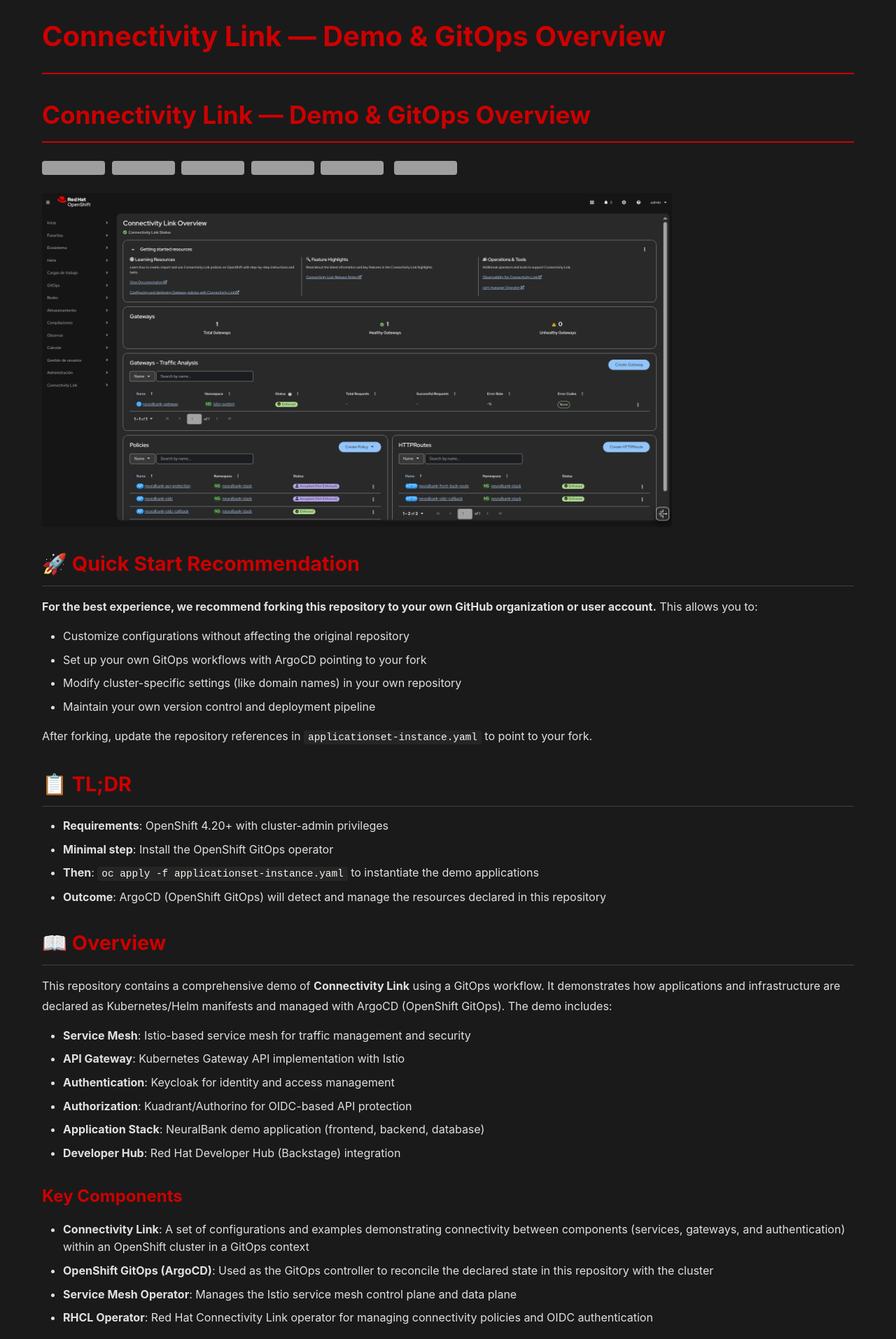
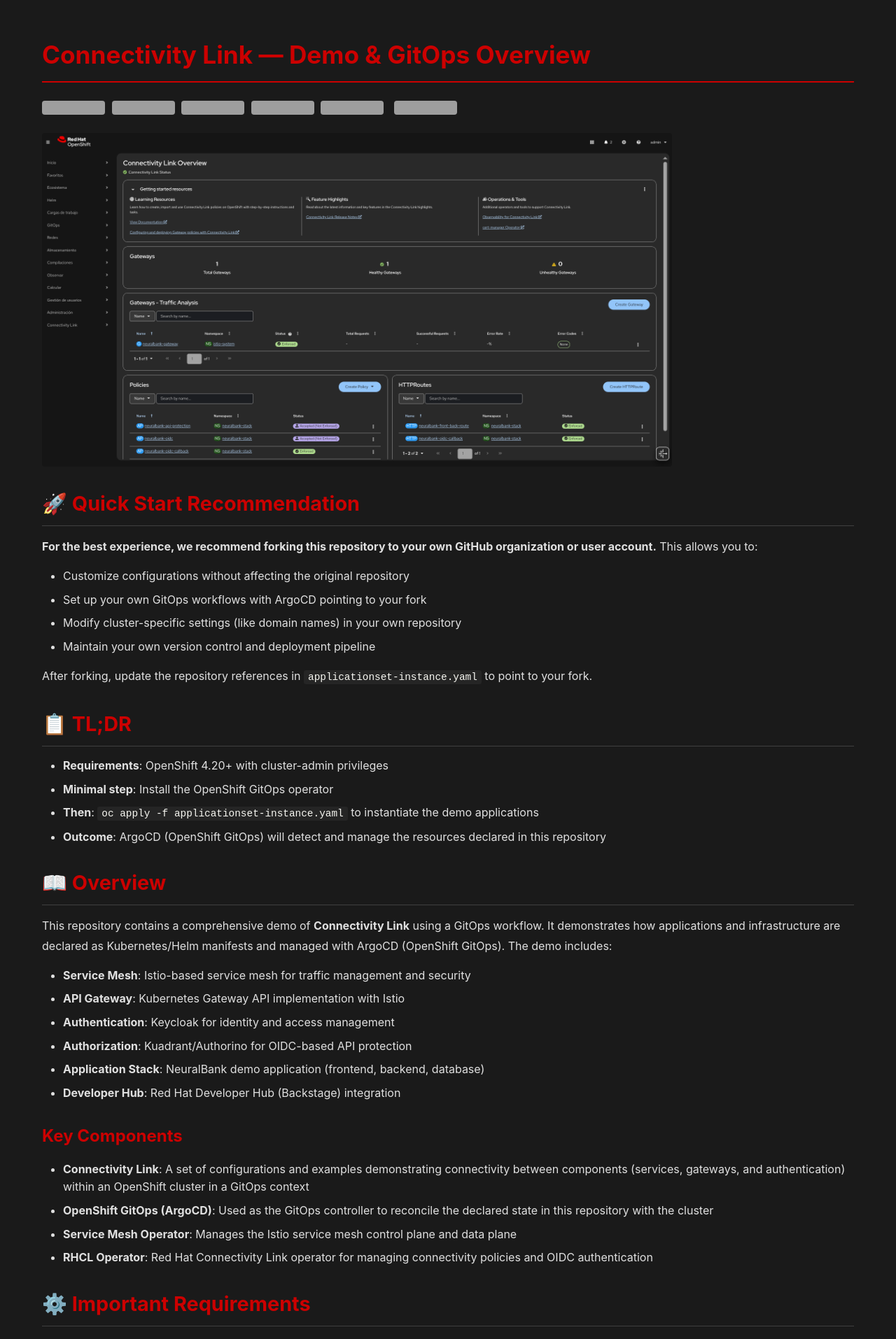
Before and after one commit to maximilianoPizarro/connectivity-link, a Jekyll site: the page built from docs/index.md, in a window 1280 px wide. Shown: the top 1914 px of the page at 70% size. Built offline with Jekyll 4.4.1, drawn with Linux system fonts in a browser that asks for light colours; grey boxes are pictures that could not be loaded.

Commit message:
github page

```diff
--- a/docs/_config.yml
+++ b/docs/_config.yml
@@ -1,15 +1,17 @@
 # Site Settings
 title: "Connectivity Link — Demo & GitOps Overview"
 description: "A comprehensive demo of Connectivity Link using a GitOps workflow"
-url: "" # Leave empty for local development
-baseurl: "" # Leave empty for root
+url: "https://maximilianopizarro.github.io"
+baseurl: "/connectivity-link"
 
 # Build Settings
 markdown: kramdown
 highlighter: rouge
+# GitHub Pages supports these plugins by default
 plugins:
   - jekyll-feed
   - jekyll-sitemap
+# If plugins don't work, remove them and use only built-in Jekyll features
 
 # Theme Settings
 theme: null
--- a/docs/_layouts/default.html
+++ b/docs/_layouts/default.html
@@ -7,21 +7,62 @@
     <meta name="description" content="{{ page.description | default: site.description }}">
 
     <!-- Favicon -->
-    <link rel="icon" href="{{ '/favicon.ico' | relative_url }}" type="image/x-icon">
-    <link rel="shortcut icon" href="{{ '/favicon.ico' | relative_url }}" type="image/x-icon">
+    <link rel="icon" href="{{ site.baseurl }}/favicon.ico" type="image/x-icon">
+    <link rel="shortcut icon" href="{{ site.baseurl }}/favicon.ico" type="image/x-icon">
 
     <!-- Styles -->
-    <link rel="stylesheet" href="{{ '/assets/css/main.css' | relative_url }}">
+    <link rel="stylesheet" href="{{ site.baseurl }}/assets/css/main.css">
+    <style>
+        /* Fallback and critical styles */
+        body {
+            background-color: #1a1a1a;
+            color: #e0e0e0;
+            font-family: -apple-system, BlinkMacSystemFont, "Segoe UI", Roboto, "Helvetica Neue", Arial, sans-serif;
+            line-height: 1.6;
+            margin: 0;
+            padding: 0;
+        }
+        .container {
+            max-width: 1200px;
+            margin: 0 auto;
+            padding: 20px;
+        }
+        .content {
+            text-align: left;
+        }
+        .content h1, .content h2, .content h3, .content h4, .content h5, .content h6 {
+            color: #CC0000;
+            margin-top: 30px;
+            margin-bottom: 15px;
+        }
+        .content h1 {
+            font-size: 2.2em;
+            border-bottom: 2px solid #CC0000;
+            padding-bottom: 10px;
+        }
+        .content a {
+            color: #ff4444;
+            text-decoration: none;
+        }
+        .content a:hover {
+            color: #ff6666;
+        }
+        .site-footer {
+            margin-top: 50px;
+            padding-top: 20px;
+            border-top: 1px solid #404040;
+            color: #a0a0a0;
+            font-size: 0.9em;
+        }
+    </style>
 
     <!-- Feed -->
+    {% if site.plugins contains 'jekyll-feed' %}
     {% feed_meta %}
+    {% endif %}
 </head>
 <body>
     <div class="container">
-        <header class="site-header">
-            <h1 class="site-title">{{ site.title }}</h1>
-        </header>
-
         <main class="content">
             {{ content }}
         </main>
--- a/docs/assets/css/main.css
+++ b/docs/assets/css/main.css
@@ -37,20 +37,7 @@ body {
     padding: 20px;
 }
 
-/* Header */
-.site-header {
-    border-bottom: 2px solid var(--rh-red);
-    padding-bottom: 20px;
-    margin-bottom: 30px;
-}
-
-.site-title {
-    color: var(--rh-red);
-    font-size: 2.5em;
-    font-weight: bold;
-    text-align: left;
-    margin: 0;
-}
+/* Header - Removed, title is now in content */
 
 /* Content - Left Aligned */
 .content {
--- a/docs/index.md
+++ b/docs/index.md
@@ -15,7 +15,7 @@ title: Connectivity Link — Demo & GitOps Overview
 </p>
 
 <div align="center">
-  <img src="{{ '/rhcl-overview.png' | relative_url }}" width="900"/>
+  <img src="{{ site.baseurl }}/rhcl-overview.png" width="900"/>
 </div>
 
 ## 🚀 Quick Start Recommendation
@@ -97,7 +97,7 @@ If you prefer to update manually, search and replace `apps.cluster-lv5jx.lv5jx.s
 
 
 <div align="center">
-  <img src="{{ '/replace-guid.png' | relative_url }}" width="900"/>
+  <img src="{{ site.baseurl }}/replace-guid.png" width="900"/>
 </div>
 
 
@@ -116,7 +116,7 @@ Or check your cluster's console URL - it typically follows the pattern: `console
 ### Step 1: Install OpenShift GitOps Operator
 
 <div align="center">
-  <img src="{{ '/gitops.png' | relative_url }}" width="900"/>
+  <img src="{{ site.baseurl }}/gitops.png" width="900"/>
 </div>
 
 Install the OpenShift GitOps Operator (via OperatorHub in the OpenShift console or via OLM). This is the only manual step required before applying the manifests in this demo.
@@ -140,11 +140,11 @@ oc apply -f applicationset-instance.yaml
 - After applying, open the OpenShift GitOps (ArgoCD) console to view status and sync applications if needed
 
 <div align="center">
-  <img src="{{ '/openshift-gitops.png' | relative_url }}" width="900"/>
+  <img src="{{ site.baseurl }}/openshift-gitops.png" width="900"/>
 </div>
 
 <div align="center">
-  <img src="{{ '/openshift-operator.png' | relative_url }}" width="900"/>
+  <img src="{{ site.baseurl }}/openshift-operator.png" width="900"/>
 </div>
 
 ### Step 4: Configure Keycloak Client Settings (Manual)
@@ -448,11 +448,11 @@ Service Mesh Operator (Istio) configurations for service mesh control plane and
 ### The Application Solution without Auth 🙌:
 
 <div align="center">
-  <img src="{{ '/rhcl.png' | relative_url }}" width="900"/>
+  <img src="{{ site.baseurl }}/rhcl.png" width="900"/>
 </div>
 
 ### The Application Solution with Auth 🔐 powered by Red Hat Build of Keycloak & Authorino:
 
 <div align="center">
-  <img src="{{ '/rhcl-policy-topogy.png' | relative_url }}" width="900"/>
+  <img src="{{ site.baseurl }}/rhcl-policy-topogy.png" width="900"/>
 </div>
```
